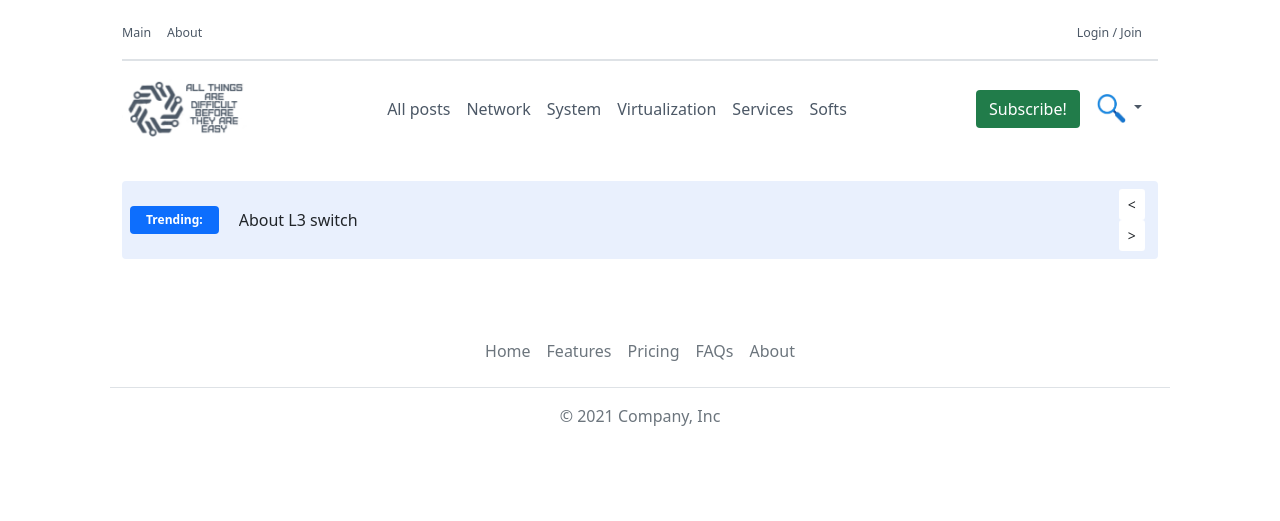
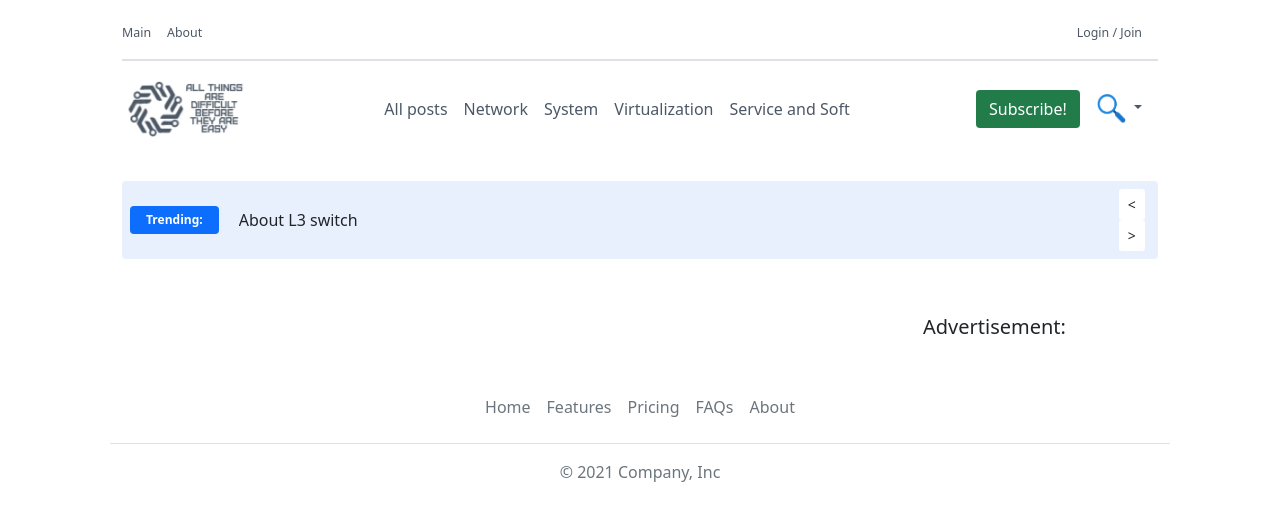
Before and after one commit to apterek/simply_project, a Django app: a page that uses apterek_blog/templates/header.html in a window 1280 px wide. Shown: the top 521 px of the page. Run offline with Django 3.2, Linux system fonts and the light colour scheme; data comes from the database, SQL or seed files in the repository; both versions use the stored data as it was after the commit.

Commit message:
update main page

```diff
--- a/apterek_blog/core/views.py
+++ b/apterek_blog/core/views.py
@@ -44,7 +44,7 @@
 
 
 class AboutView(TemplateView):
-    template_name = "about/about.html"
+    template_name = "about/about_site.html"
 
     def get_context_data(self, **kwargs):
         posts = Post.objects.filter(pk=2)
--- a/apterek_blog/templates/core_posts/list_posts.html
+++ b/apterek_blog/templates/core_posts/list_posts.html
@@ -1,6 +1,8 @@
 <div class="container" style="padding-left: 40px;padding-right: 40px;">
+<div class="row">
+<div class="col-lg-9">
 {% for p in post %}
-    <div class="col-lg-9">
+
     <div class="container item-list">
     <div class="content">
 
@@ -16,23 +18,28 @@
             <br>
             <a href="{% url 'post_detail' p.title %}"><button type="button" class="custom-btn btn-1"> Read more</button></a>
         </div>
-
-
     </div>
     </div>
     </div>
-    </div>
+
           <br>
 
       {% endfor %}
 </div>
+<div class="col-lg-3">
+    <h5>Advertisement:</h5>
+</div>
+</div>
+</div>
 <style>
 .item-list {
     border-bottom: 1px solid #f2f2f2;
-    padding: 20px 20px 25px;
+    padding-right: 20px;
+    padding-bottom: 25px;
+    padding-left: 20px;
     clear: both;
     border-bottom: 1px solid #f2f2f2;
-    height: 100%;
+
 }
 
 .post-image-homepage{
--- a/apterek_blog/templates/header.html
+++ b/apterek_blog/templates/header.html
@@ -12,7 +12,7 @@
 						<a class="nav-link ps-0" href="{% url 'home' %}">Main</a>
 					</li>
                     <li class="nav-item">
-						<a class="nav-link ps-0" href="#">About</a>
+						<a class="nav-link ps-0" href="{% url 'about' %}">About</a>
 					</li>
                     {% if user.username == "hr" %}
 					<li class="nav-item">
@@ -99,39 +99,47 @@
 								<div class="row g-4 p-3 flex-fill">
 									<!-- Card item START -->
 									<div class="col-sm-6 col-lg-3">
+                                        <a href="#" class="btn-link text-reset fw-bold">
 										<div class="card bg-transparent">
 											<img class=" rounded" src="/media/win-10.png" alt="Card image">
 											<div class="card-body">
-												<h6 class="card-title mb-0"><a href="#" class="btn-link text-reset fw-bold">WIN-10/32-bit</a></h6>
+												<h6 class="card-title mb-0">WIN-10/32-bit</h6>
 											</div>
 										</div>
+                                            </a>
 									</div>
 									<!-- Card item START -->
                                     <div class="col-sm-6 col-lg-3">
+                                        <a href="#" class="btn-link text-reset fw-bold">
 										<div class="card bg-transparent">
 											<img class=" rounded" src="/media/win-10.png" alt="Card image">
 											<div class="card-body">
-												<h6 class="card-title mb-0"><a href="#" class="btn-link text-reset fw-bold">WIN-10/64-bit</a></h6>
+												<h6 class="card-title mb-0">WIN-10/64-bit</h6>
 											</div>
 										</div>
+                                            </a>
 									</div>
                                     <!-- Card item START -->
                                     <div class="col-sm-6 col-lg-3">
+                                        <a href="#" class="btn-link text-reset fw-bold">
 										<div class="card bg-transparent">
 											<img class=" rounded" src="/media/linux.png" alt="Card image">
 											<div class="card-body">
-												<h6 class="card-title mb-0"><a href="#" class="btn-link text-reset fw-bold">Linux-Ubuntu-20.04/64-bit</a></h6>
+												<h6 class="card-title mb-0">Linux-Ubuntu-20.04/64-bit</h6>
 											</div>
 										</div>
+                                            </a>
 									</div>
                                     <!-- Card item START -->
                                     <div class="col-sm-6 col-lg-3">
+                                        <a href="#" class="btn-link text-reset fw-bold">
 										<div class="card bg-transparent">
 											<img class=" rounded" src="/media/linux.png" alt="Card image">
 											<div class="card-body">
-												<h6 class="card-title mb-0"><a href="#" class="btn-link text-reset fw-bold">Centos-8/64-bit</a></h6>
+												<h6 class="card-title mb-0">Centos-8/64-bit</h6>
 											</div>
 										</div>
+                                            </a>
 									</div>
 								</div>
 							</div>
@@ -171,17 +179,13 @@
                             <input type="hidden" name="action" value="add">
                             All posts
                         </a></li>
-                        <li class="nav-item">	<a class="nav-link" href="#">Network</a></li>
-                        <li class="nav-item">	<a class="nav-link" href="#">System</a></li>
-                        <li class="nav-item">	<a class="nav-link" href="#">Virtualization</a></li>
-                        <li class="nav-item">	<a class="nav-link" href="#">Services</a></li>
-                        <li class="nav-item">	<a class="nav-link" href="#">Softs</a></li>
+                        <li class="nav-item">	<a class="nav-link" href="{% url 'home_with_category' "network" %}">Network</a></li>
+                        <li class="nav-item">	<a class="nav-link" href="{% url 'home_with_category' "system" %}">System</a></li>
+                        <li class="nav-item">	<a class="nav-link" href="{% url 'home_with_category' "virtualization" %}">Virtualization</a></li>
+                        <li class="nav-item">   <a class="nav-link" href="{% url 'home_with_category' "s&s" %}">Service and Soft</a></li>
                     </ul>
                 {% endif %}
 			</div>
-
-
-
 
 			<!-- Nav right sight -->
 			<div class="nav flex-nowrap align-items-center">
@@ -198,7 +202,6 @@
                             <button type="button" class="btn-close" data-bs-dismiss="modal" aria-label="Close"></button>
                           </div>
                           <div class="modal-body">
-
                             <form action="{% url 'home' %}" method="post">
                                 {% csrf_token %}
                                 {{ form.non_field.errors }}
@@ -214,7 +217,7 @@
                             style="background-color: #5b5d5b;">Close</button>
                               <input type="hidden" name="action" value="add_subscriber">
                             <button type="submit" class="btn btn-success"
-                             style="background-color: #217c4a;">Send message</button>
+                             style="background-color: #217c4a;">Subscribe</button>
                           </div>
                             </form>
 
@@ -224,7 +227,6 @@
                       </div>
                     </div>
 				</div>
-
 				<!-- Nav Search -->
 				<div class="nav-item dropdown dropdown-toggle-icon-none nav-search">
 					<a class="nav-link dropdown-toggle" role="button" id="navSearch" data-bs-toggle="dropdown" aria-expanded="false">
```
Also changed, not shown: apterek_blog/templates/about/about_site.html (added, +28 -0 lines), apterek_blog/db.sqlite3, apterek_blog/templates/about/about_me.html (added).
